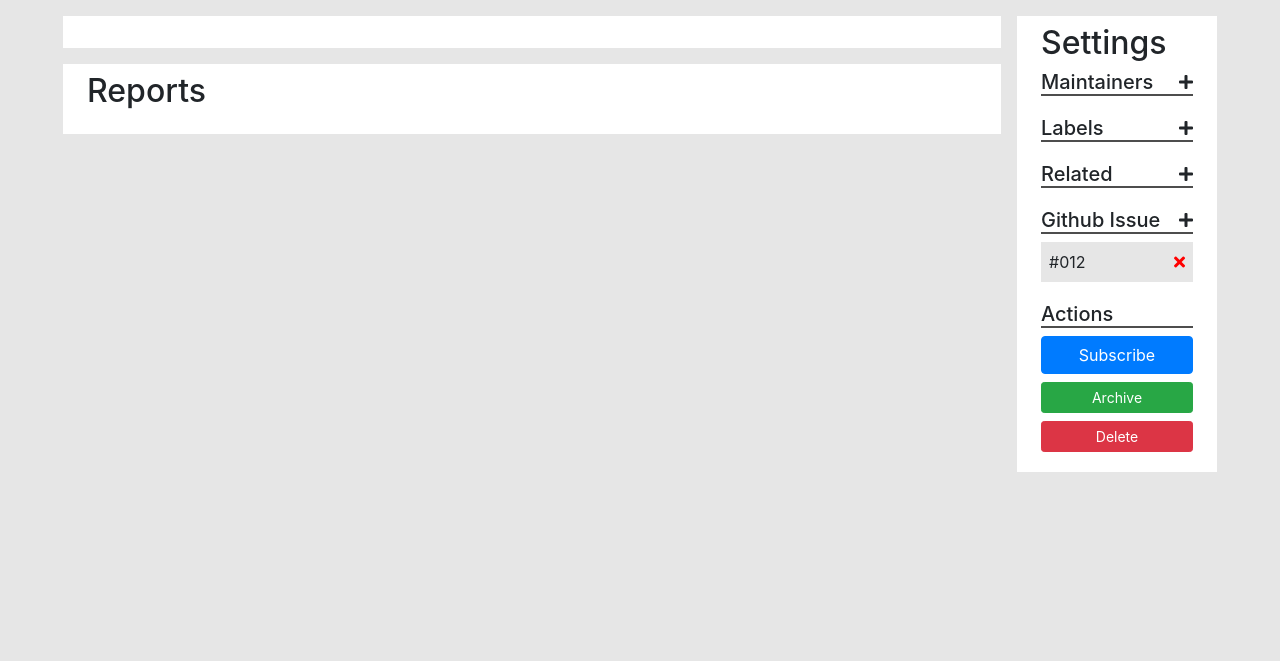
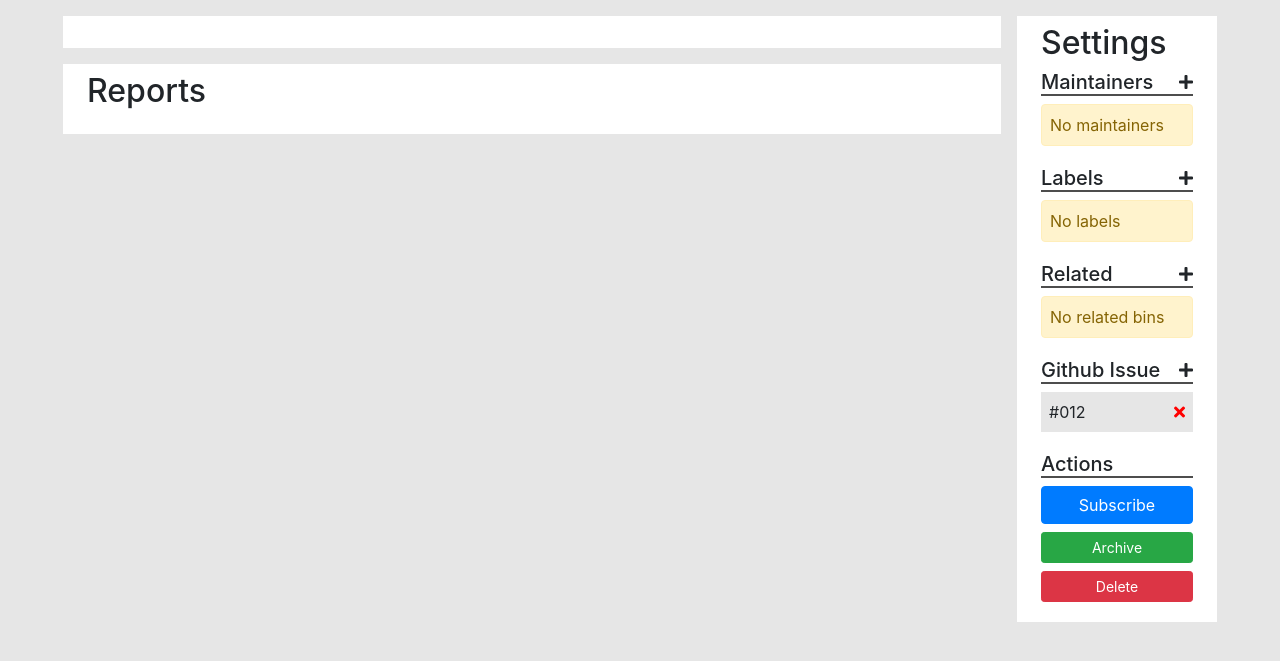
Before and after one commit to The-Compiler/crashbin, a Django app: template crashbin_app/templates/crashbin_app/bin_detail.html in a window 1280 px wide. Shown: the part 76-737 px from the top of the page. Run offline with Django 3.2, Linux system fonts and the light colour scheme; the template is opened without the code that fills it, so the values that code supplies are empty; some libraries are stand-ins or nearby versions.

Commit message:
Add empty list warning

```diff
--- a/crashbin_app/templates/crashbin_app/bin_detail.html
+++ b/crashbin_app/templates/crashbin_app/bin_detail.html
@@ -34,6 +34,9 @@
                                 <i class="fas fa-times close-icon ml-auto my-auto pl-2"></i>
                             </div>
                         {% empty %}
+                            <div class="alert alert-warning my-1 p-2" role="alert">
+                                No maintainers
+                            </div>
                         {% endfor %}
                     </div>
                     <div class="d-flex flex-column py-2">
@@ -47,6 +50,10 @@
                                 <p class="my-auto">{{ label.name }}</p>
                                 <i class="fas fa-times ml-auto my-auto pl-2"></i>
                             </span>
+                        {% empty %}
+                            <div class="alert alert-warning my-1 p-2" role="alert">
+                                No labels
+                            </div>
                         {% endfor %}
                     </div>
                     <div class="d-flex flex-column py-2">
@@ -56,10 +63,15 @@
                         </div>
                         {% for related_bin in bin.related_bins.all %}
                             <div class="d-flex flex-row text-wrap my-1 p-2 bg-light">
-                                <a class="btn btn-block text-justify m-0 p-0 border-0" href="../../bin/{{ related_bin.id }}" role="button">
+                                <a class="btn btn-block text-justify m-0 p-0 border-0"
+                                   href="../../bin/{{ related_bin.id }}" role="button">
                                     <p class="my-auto">{{ related_bin.name }}</p>
                                 </a>
                                 <i class="fas fa-times close-icon ml-auto my-auto pl-2"></i>
+                            </div>
+                        {% empty %}
+                            <div class="alert alert-warning my-1 p-2" role="alert">
+                                No related bins
                             </div>
                         {% endfor %}
                     </div>
```
